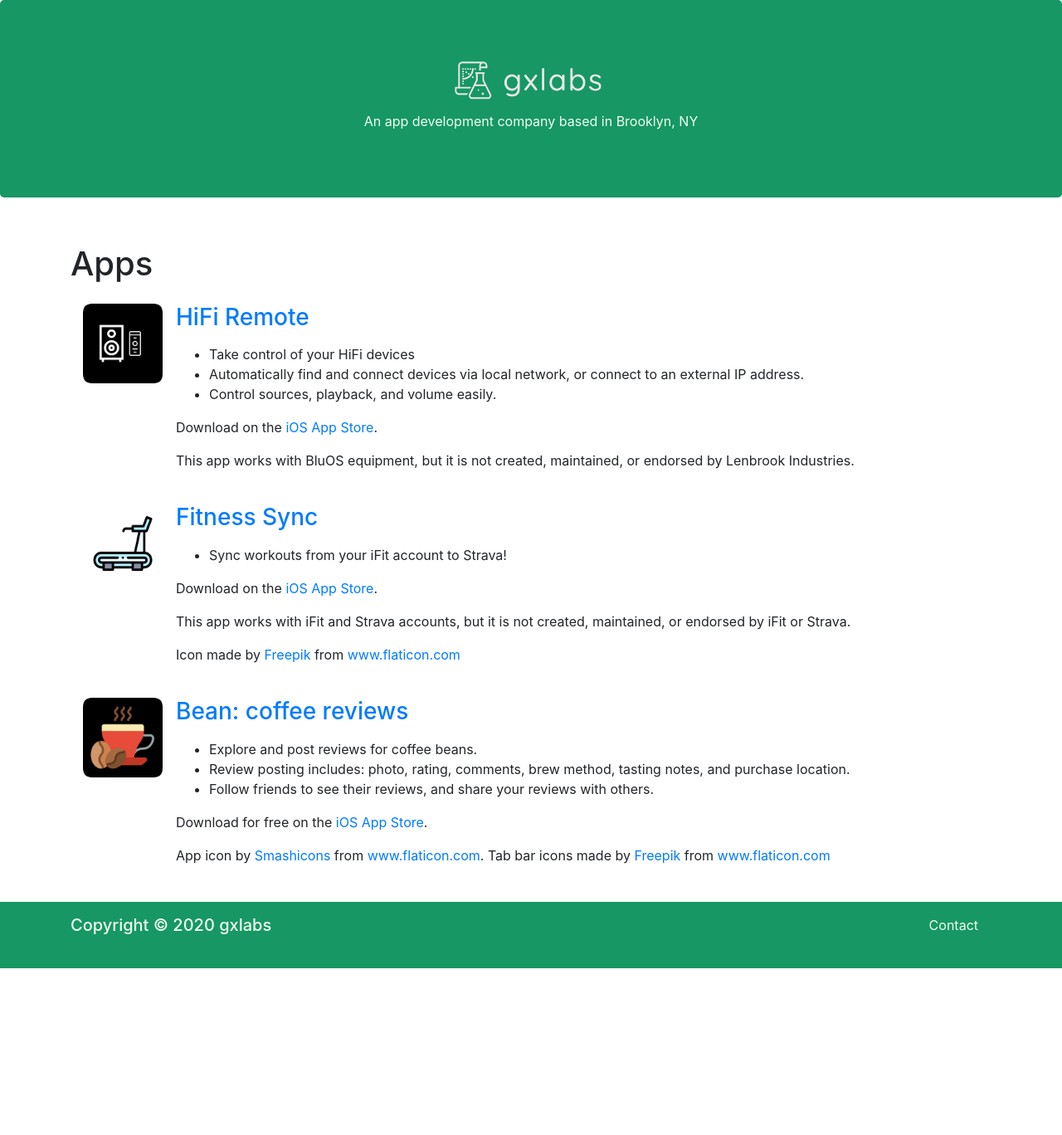
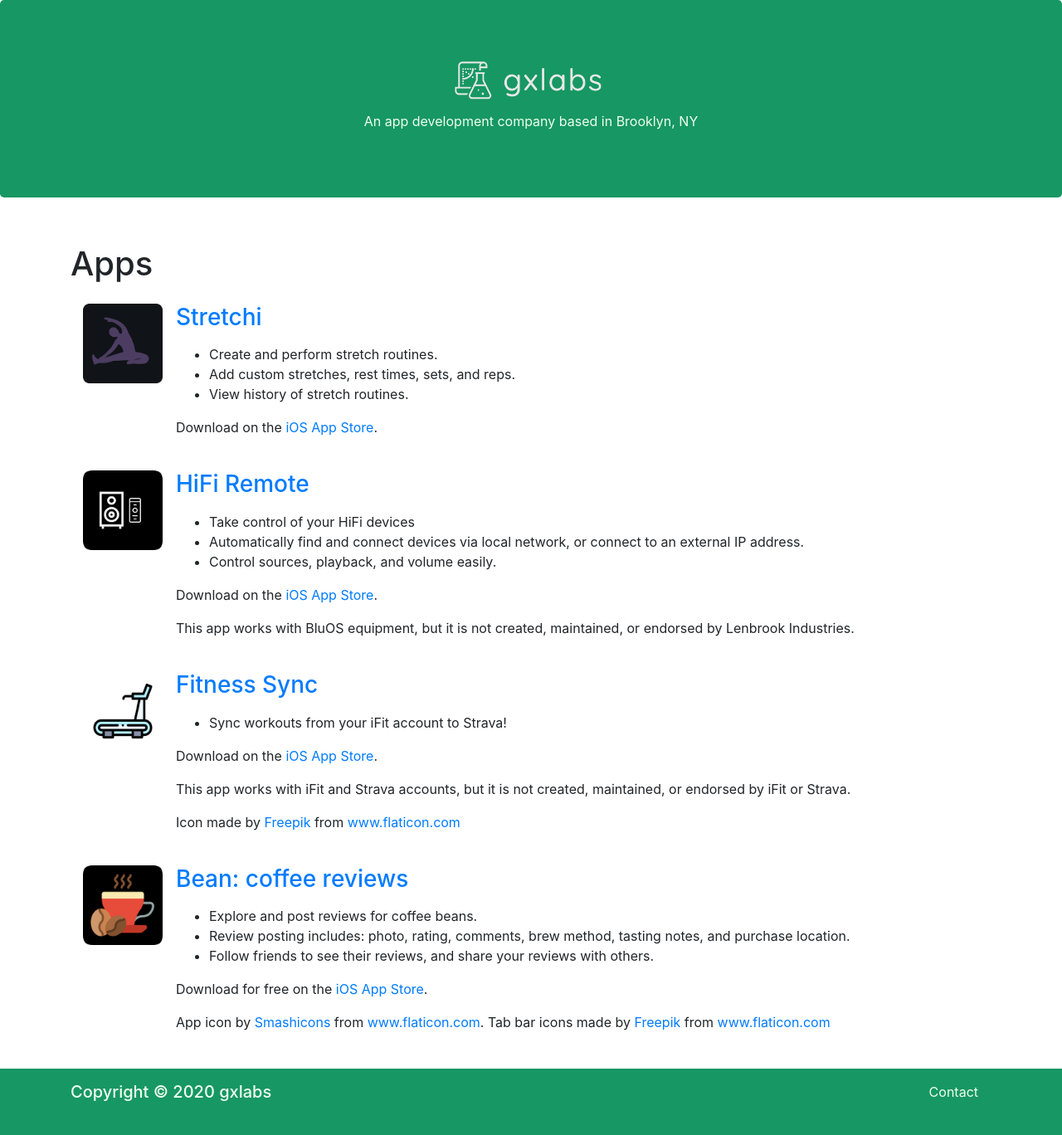
Before and after one commit to gxlabs/gxlabs.github.io, a Jekyll site: the page built from index.html, in a window 1280 px wide. Shown: the whole page at 83% size. Built offline with Jekyll 4.4.1, drawn with Linux system fonts in a browser that asks for light colours; before the commit the page ends 1167 px from its top, so only the background shows below that.

Commit message:
stretchi

```diff
--- a/index.html
+++ b/index.html
@@ -5,6 +5,21 @@
 
 <h1 class="mb-4">Apps</h1>
 <div class="container" class="mb-4">
+    <div class="media mb-4">
+        <img src="/media/stretchi.png" width="96" class="align-self-start mr-3" alt="Stretchi app logo">
+        <div class="media-body">
+            <h3 class="mt-0"><a href="/stretchi">Stretchi</a></h3>
+            <p>
+                <ul>
+                    <li>Create and perform stretch routines.</li>
+                    <li>Add custom stretches, rest times, sets, and reps.</li>
+                    <li>View history of stretch routines.</li>
+                </ul>
+            </p>
+            <p>Download on the <a href="https://apps.apple.com/us/app/id6743675758">iOS App Store</a>.</p>
+        </div>
+    </div>
+
     <div class="media mb-4">
         <img src="/media/hifi-remote-app-256.png" width="96" class="align-self-start mr-3" alt="HiFi remote app logo">
         <div class="media-body">
```
Also changed, not shown: stretchi/index.md (added, +36 -0 lines), stretchi/privacy-policy.md (added, +63 -0 lines), stretchi/support.md (added, +6 -0 lines), stretchi/terms-and-conditions.md (added, +34 -0 lines), media/stretchi-active-routine.png (added), media/stretchi-edit-routine.png (added), media/stretchi-history.png (added), media/stretchi.png (added).
